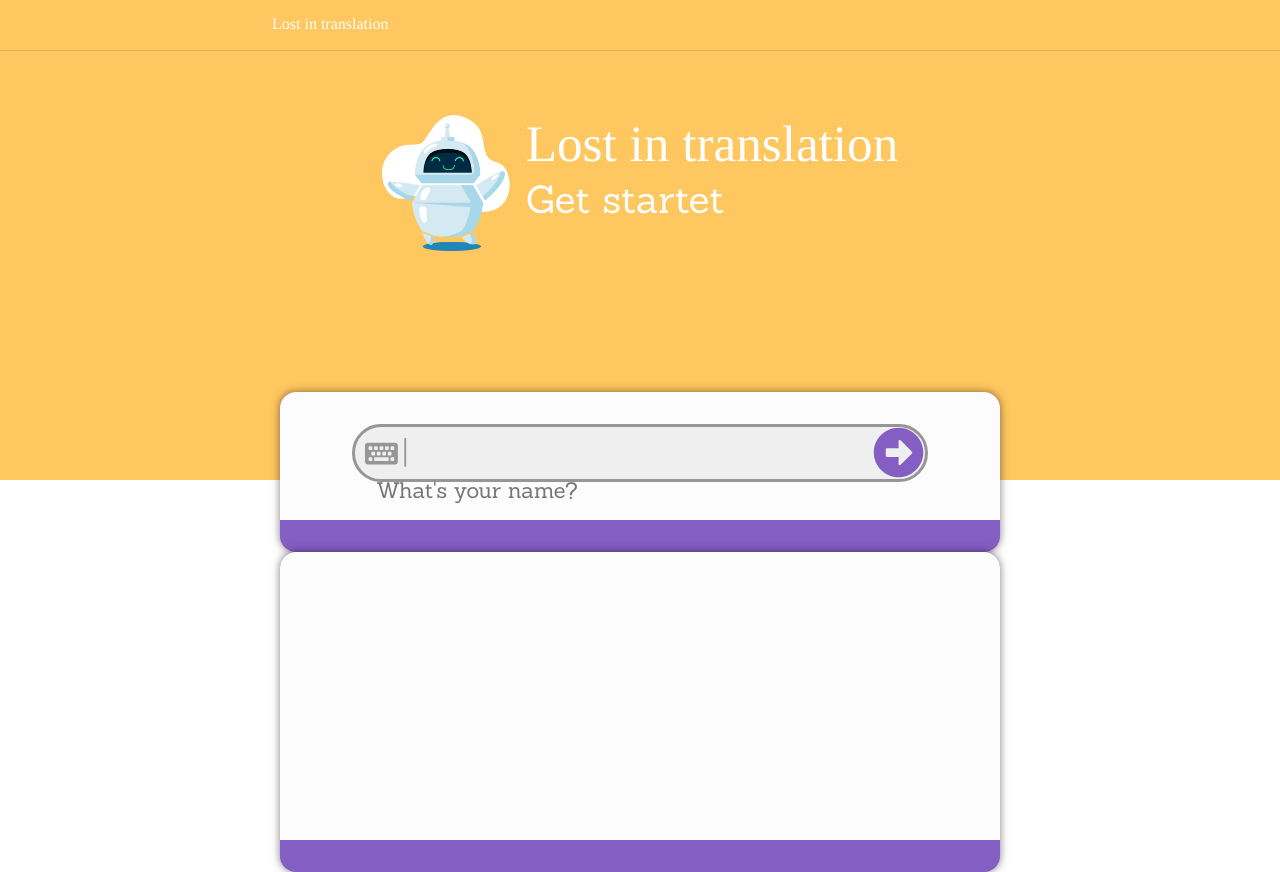
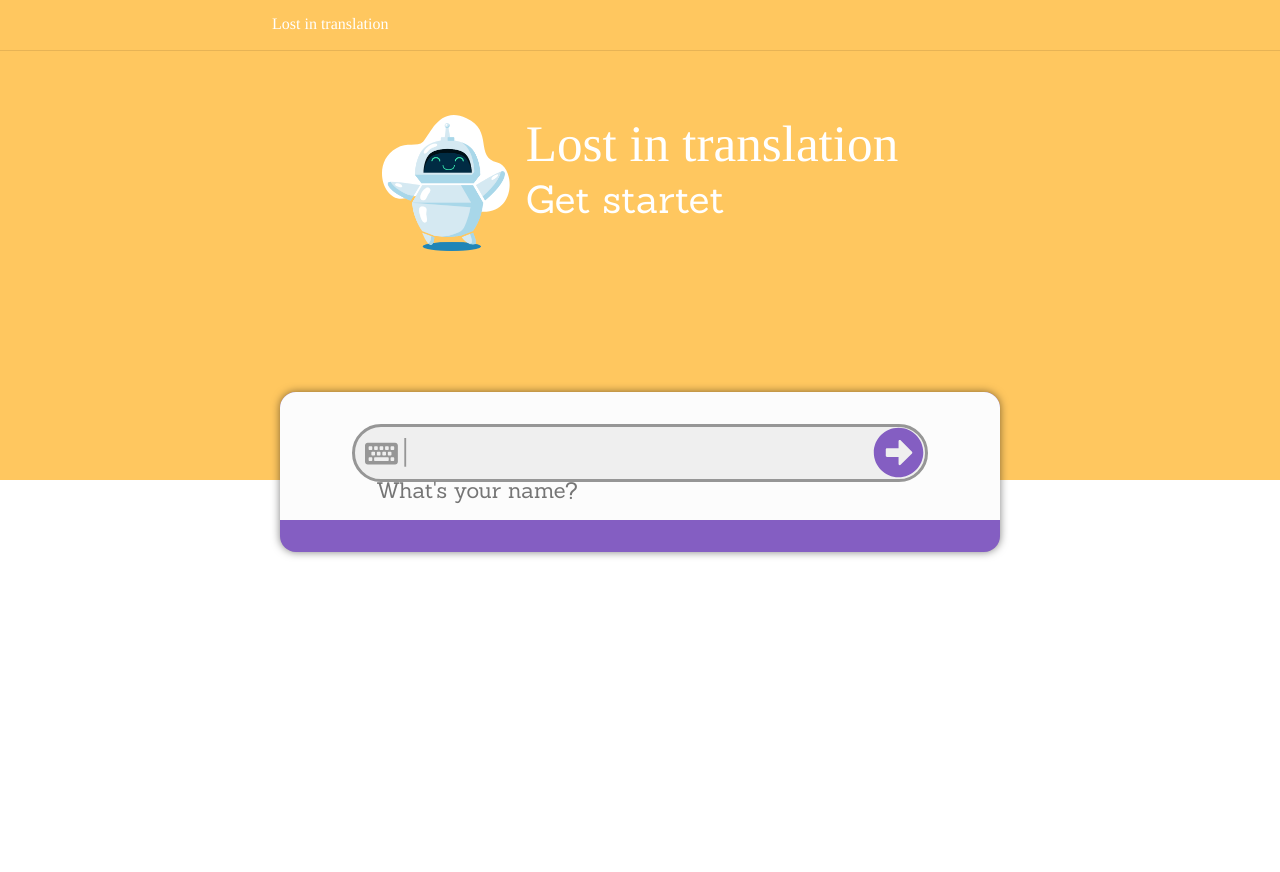
Before and after one commit to AHAB-HUB/lost-in-translation, a React (Create React App) app: page / in a window 1280 px wide. After the commit the page ends 800 px from the top, so only its background shows below. Built offline with nearby package versions, Linux system fonts and the light colour scheme; a web font is replaced by a local one.

Commit message:
Added: basic routing

```diff
--- a/src/App.js
+++ b/src/App.js
@@ -1,5 +1,8 @@
 import './App.css';
 
+import {BrowserRouter as Router,Switch,Route} from "react-router-dom";
+
+import Home from './components/Home'
 import Appheader from './components/AppHeader'
 import Outputbox from './components/OutPutbox'
 
@@ -13,9 +16,17 @@ library.add(fab,far, faArrowAltCircleRight, faKeyboard)
 function App() {
   return (
        <div>
+   <Router>
         <Appheader/>
 
-        <Outputbox/>
+
+            <Switch>
+      <Route exact path='/' component={Home}/>
+      <Route path='/translate' component={Outputbox}/>
+            </Switch>
+
+  </Router>
+
         </div>
   );
 }
--- a/src/components/AppHeader.js
+++ b/src/components/AppHeader.js
@@ -1,4 +1,6 @@
-import React, { useRef,useState } from "react";
+import React, { useRef } from "react";
+import { useHistory } from "react-router-dom";
+
 import Inputbar from './InputBar'
 
 
@@ -9,6 +11,7 @@ const Appheader = () => {
 
     const header = useRef(null);
     const lhwrap = useRef(null);
+    let history = useHistory();
 
     /**Collaps header when the name is set */
     function shrinkHeader(){
@@ -16,6 +19,7 @@ const Appheader = () => {
        if(header.current.classList.value==='headerActive'){
             header.current.classList.toggle("shrink");
             lhwrap.current.classList.toggle("gone");
+            history.push("/translate");
        }
     }
 
--- /dev/null
+++ b/src/components/Home.js
@@ -0,0 +1,9 @@
+import React from 'react'
+
+const Home = () => (
+  <div>
+    <h1>Welcome to the Tornadoes Website!</h1>
+  </div>
+)
+
+export default Home
--- a/src/components/InputBar.js
+++ b/src/components/InputBar.js
@@ -4,7 +4,6 @@ import './css/InputBar.css'
 import Profile from './Profile';
 import './css/Profile.css'
 import { FontAwesomeIcon } from '@fortawesome/react-fontawesome'
-
 
 
 const InputBar = ({shrinkHeader}) => {
@@ -27,6 +26,7 @@ const InputBar = ({shrinkHeader}) => {
       };
       setNewValue([...value, newValue]);
       inputValue.current.value = "";
+      shrinkHeader()
     }
 
    }
```
